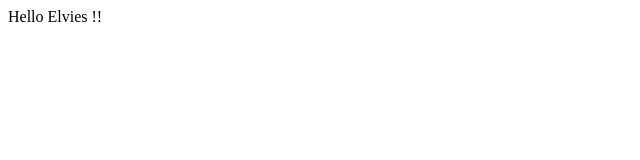
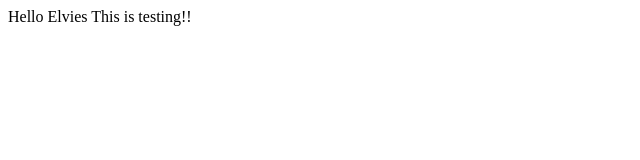
Before and after one commit to ramyatata/GreenfieldProject-, a React app: page / in a window 1280 px wide. Shown: the top 160 px of the page, without its empty margins (0-640 px from the left). Built offline with nearby package versions, Linux system fonts and the light colour scheme; the HTML template or start-up script is replaced by a standard one.

Commit message:
testing git branch

```diff
--- a/client/src/index.jsx
+++ b/client/src/index.jsx
@@ -9,7 +9,7 @@ class App extends React.Component {
   }
   render() {
     return (
-      <div>Hello Elvies !!</div>
+      <div>Hello Elvies This is testing!!</div>
     );
   }
 }
```
